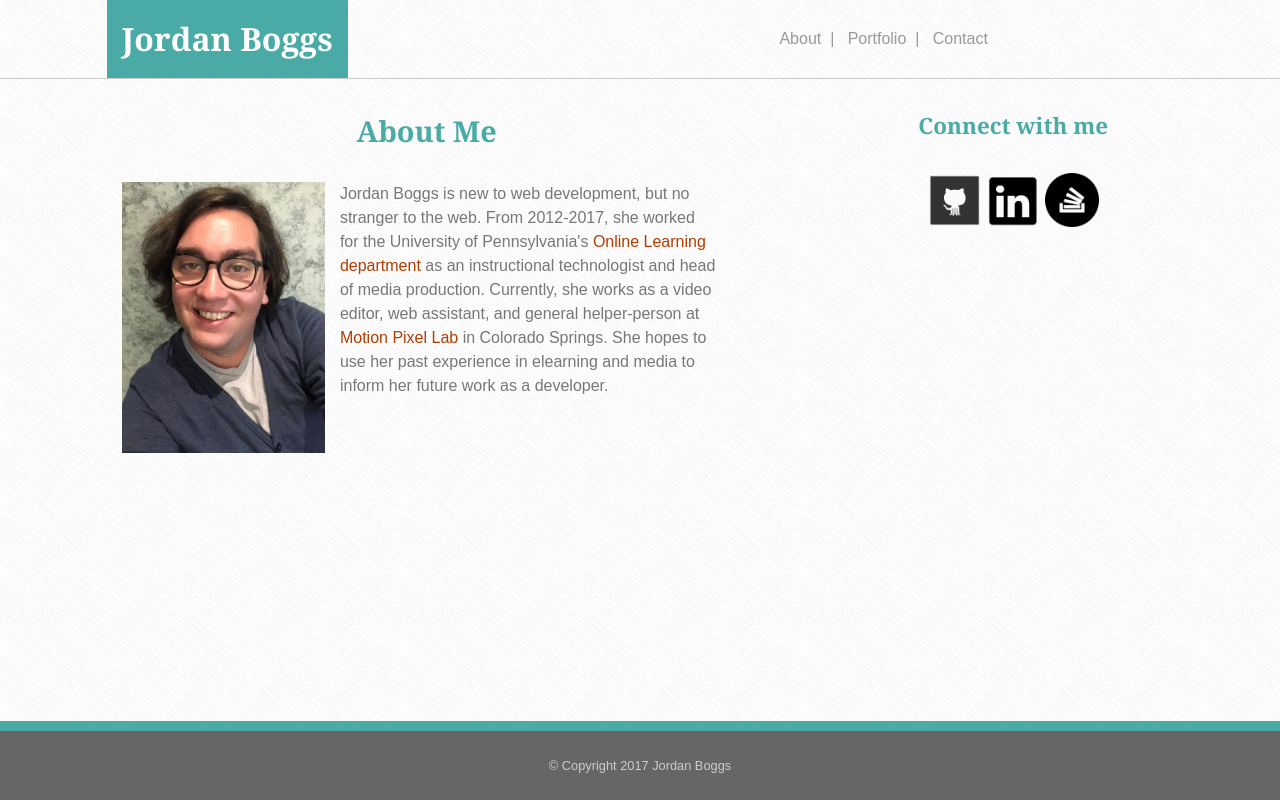
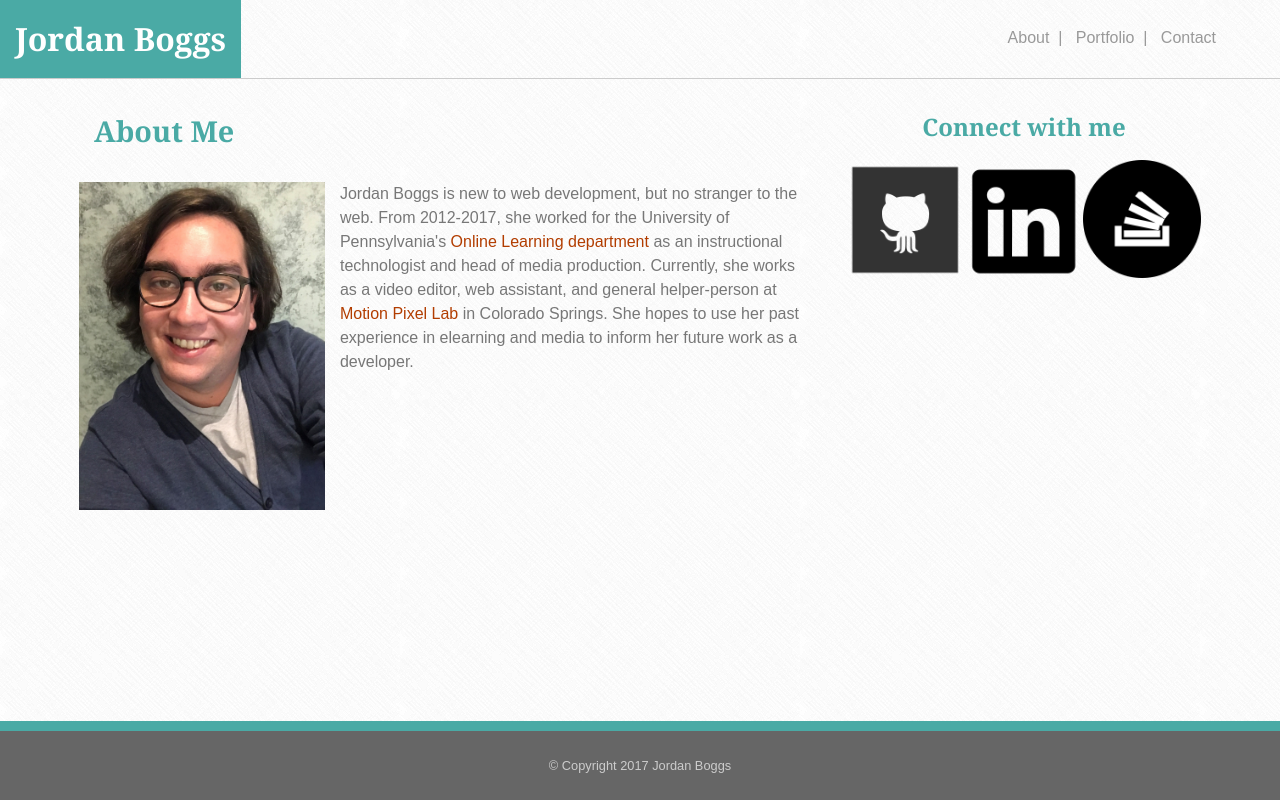
Before and after one commit to jordanboggs/Responsive-Portfolio, a plain HTML site: page index.html in a window 1280 px wide. Drawn offline with Linux system fonts and the light colour scheme.

Commit message:
Much much closer to spec

```diff
--- a/assets/css/style.css
+++ b/assets/css/style.css
@@ -2,6 +2,9 @@
   box-sizing: border-box;
 }
 
+body {
+  width: 100%;
+}
 .container {
   margin-bottom: 50px;
 }
@@ -17,11 +20,6 @@
   padding: 15px;
 }
 
-/* For mobile phones: */
-[class*="col-"] {
-  width: 100%;
-}
-
 #logo {
   font-size: 2em;
 }
@@ -30,12 +28,92 @@
   text-align: center;
 }
 
+#menu a {
+  color: #999999;
+  text-decoration: none;
+}
+
 .connect {
   margin-bottom: 5%;
 }
 
-@media only screen and (min-width: 768px) {
-  /* For tablets: */
+.main h2 {
+  color: #4aaaa5;
+  font-size: 1.8em;
+  font-family: 'Georgia', Times, Times New Roman, serif;
+  font-weight: bold;
+  text-align: center;
+}
+
+#logo {
+  background-color: #4aaaa5;
+  font-family: 'Georgia', Times, Times New Roman, serif;
+  font-weight: bold;
+  text-align: center;
+  color: #ffffff;
+  /* width: fit-content; */
+  /* position: absolute;
+  left: 0; */
+}
+
+
+@media only screen and (min-width: 1px) {
+  .col-xs-0 {width: 0%;}
+  .col-xs-1 {width: 8.33%;}
+  .col-xs-2 {width: 16.66%;}
+  .col-xs-3 {width: 25%;}
+  .col-xs-4 {width: 33.33%;}
+  .col-xs-5 {width: 41.66%;}
+  .col-xs-6 {width: 50%;}
+  .col-xs-7 {width: 58.33%;}
+  .col-xs-8 {width: 66.66%;}
+  .col-xs-9 {width: 75%;}
+  .col-xs-10 {width: 83.33%;}
+  .col-xs-11 {width: 91.66%;}
+  .col-xs-12 {width: 100%;}
+  .container {width: 90%; margin-left: 5%;}
+  #logo: {text-align: center;
+          width: 100%;
+         }
+  #menu {margin: 5px 0 5px 0;
+         padding-right: 0%;
+         text-align: center;
+         /* width: 100%; */
+         /* float: right; */
+         /* margin: 0 5%; */
+        }
+  #bio-img {padding: 0 5px;
+            margin: 0;}
+  #connect-with-me {font-size: 1.2em;}
+}
+
+@media only screen and (min-width: 641px) {
+  .col-sm-0 {width: 0%;}
+  .col-sm-1 {width: 8.33%;}
+  .col-sm-2 {width: 16.66%;}
+  .col-sm-3 {width: 25%;}
+  .col-sm-4 {width: 33.33%;}
+  .col-sm-5 {width: 41.66%;}
+  .col-sm-6 {width: 50%;}
+  .col-sm-7 {width: 58.33%;}
+  .col-sm-8 {width: 66.66%;}
+  .col-sm-9 {width: 75%;}
+  .col-sm-10 {width: 83.33%;}
+  .col-sm-11 {width: 91.66%;}
+  .col-sm-12 {width: 100%;}
+  .container {width: 90%; margin-left: 5%;}
+  #section-header {text-align: center;}
+  #logo {width: fit-content;}
+  #menu {margin: 5px 0 5px 0;
+         padding-right: 0%;
+         text-align: right;
+        }
+  #bio-img {padding: 0 5px;
+            /* margin-left: 16.66%;} */
+  #connect-with-me {font-size: 1.2em;}
+}
+
+@media only screen and (min-width: 769px) {
   .col-m-0 {width: 0%;}
   .col-m-1 {width: 8.33%;}
   .col-m-2 {width: 16.66%;}
@@ -49,15 +127,23 @@
   .col-m-10 {width: 83.33%;}
   .col-m-11 {width: 91.66%;}
   .col-m-12 {width: 100%;}
+  .container {width: 80%; margin-left: 10%;}
+  #section-header {text-align: left;}
   #logo {font-size: 1.4em;}
   #menu {margin: 5px 0 5px 0;
          padding-right: 8.33%;
-         text-align: right;}
-  #bio-img {padding: 0 5px;}
+         text-align: right;
+         float: right;
+         margin: 0 5%;}
+  img {margin-left: 8.33%}
+  #bio-img {padding: 0 5px;
+            margin-left: 0;}
+  #connect-with-me {font-size: 1.2em;}
+
 }
 
 
-@media only screen and (min-width: 980px) {
+@media only screen and (min-width: 981px) {
   /* For desktop: */
   .col-1 {width: 8.33%;}
   .col-2 {width: 16.66%;}
@@ -71,13 +157,16 @@
   .col-10 {width: 83.33%;}
   .col-11 {width: 91.66%;}
   .col-12 {width: 100%;}
-  .main {margin-left: 8.33%;}
-  .connect {margin-left: 8.33%;}
+  .container {width: 90%; margin: 0 5%;}
   #logo {font-size: 2em;
-         margin-left: 8.33%;}
-  #menu {padding: 22px 0 22px 0;
-         text-align: right;}
+         /* margin-left: 8.33%;*/}
+  #menu {padding: 2% 0;
+         text-align: right;
+         float: right;
+         margin: 0 5%;}
   #bio-img {margin: 0;}
+  .connect img {margin-left: 0;}
+  #connect-with-me {font-size: 1.5em;}
 }
 
 
@@ -99,25 +188,16 @@ header {
   border: solid;
   border-color: #cccccc;
   border-width: 0px 0px 1px 0px;
+  width: 100%;
+  position: relative;
 }
 
-#logo {
-  background-color: #4aaaa5;
-  font-family: 'Georgia', Times, Times New Roman, serif;
-  font-weight: bold;
-  text-align: center;
-  color: #ffffff;
-  width: fit-content
-}
 
 #menu {
   font-size: 1em;
 }
 
-#menu a {
-  color: #999999;
-  text-decoration: none;
-}
+
 
 .row a {
   text-decoration: none;
@@ -134,13 +214,7 @@ header {
   /* background-color: #ffffff; */
 }
 
-.main h2 {
-  color: #4aaaa5;
-  font-size: 1.8em;
-  font-family: 'Georgia', Times, Times New Roman, serif;
-  font-weight: bold;
-  text-align: center;
-}
+
 
 .connect {
   /* background-color: #ffffff; */
@@ -157,7 +231,8 @@ header {
 }
 
 .connect img {
-  width: 54px;
+  /* margin: 0; */
+  padding: 0;
 }
 
 .connect ul {
--- a/index.html
+++ b/index.html
@@ -9,8 +9,8 @@
 </head>
 <body>
   <header class="row header">
-    <h1 id="logo" class="col-3 col-m-4">Jordan Boggs</h1>
-    <nav id="menu" class="col-6 col-m-8">
+    <h1 id="logo" class="col-3 col-m-4 col-sm-3 col-xs-12">Jordan Boggs</h1>
+    <nav id="menu" class="col-6 col-m-7 col-sm-6 col-xs-12">
       <a href="index.html">About&nbsp;&nbsp;|&nbsp;&nbsp;</a>
       <a href="portfolio.html">Portfolio&nbsp;&nbsp;|&nbsp;&nbsp; </a>
       <a href="contact.html">Contact</a>
@@ -18,26 +18,24 @@
   </header>
   <div class="container">
     <div class="row">
-      <section class="main col-6 col-m-12">
+      <section class="main col-8 col-m-7 col-sm-12 col-xs-12">
         <div class="row">
-          <h2 class="col-12">About Me</h2>
+          <h2 id="section-header" class="col-12 col-m-12 col-sm-12 col-xs-12">About Me</h2>
         </div>
         <div class="row">
-          <img id="bio-img" class="col-4 col-m-3"src="assets/images/IMG_0841.JPG" alt="Jordan Boggs"/>
-          <p class="col-8 col-m-9">Jordan Boggs is new to web development, but no stranger to the web. From 2012-2017, she worked for the University of Pennsylvania's <a href="https://www.sas.upenn.edu/onlinelearning/" target="_blank">Online Learning department</a> as an instructional technologist and head of media production. Currently, she works as a video editor, web assistant, and general helper-person at <a href="http://www.motionpixel.com" target="_blank">Motion Pixel Lab</a> in Colorado Springs. She hopes to use her past experience in elearning and media to inform her future work as a developer.</p>
+          <img id="bio-img" class="col-4 col-m-12 col-sm-6 col-xs-12"src="assets/images/IMG_0841.JPG" alt="Jordan Boggs"/>
+          <p class="col-8 col-m-12 col-sm-6 col-xs-12">Jordan Boggs is new to web development, but no stranger to the web. From 2012-2017, she worked for the University of Pennsylvania's <a href="https://www.sas.upenn.edu/onlinelearning/" target="_blank">Online Learning department</a> as an instructional technologist and head of media production. Currently, she works as a video editor, web assistant, and general helper-person at <a href="http://www.motionpixel.com" target="_blank">Motion Pixel Lab</a> in Colorado Springs. She hopes to use her past experience in elearning and media to inform her future work as a developer.</p>
         </div>
         </section>
-      <aside class="connect col-3 col-m-12">
+      <aside class="connect col-4 col-m-5 col-sm-5 col-xs-6">
         <div class="row">
-          <h2 class="col-12">Connect with me</h2>
+          <h2 id="connect-with-me" class="col-12">Connect with me</h2>
         </div>
         <div class="row">
-          <div class="col-12">
-            <a href="https://github.com/preaksneview" target="_blank"><img src="assets/images/if_github_square_107105.png" alt="Github"/></a>
-            <a href="https://www.linkedin.com/in/jordan-boggs-b27b6019/" target="_blank"><img src="assets/images/if_11-linkedin_104493.png" alt="LinkedIn" /></a>
-            <a href="https://stackoverflow.com/users/8429568/jordan-boggs" target="_blank"><img src="assets/images/if_stackoverflow_287650.png" alt="StackOverflow"/></a>
-          </div>
-          </div>
+            <a href="https://github.com/preaksneview" target="_blank"><img class="col-4 col-m-3 col-sm-4 col-xs-4" src="assets/images/if_github_square_107105.png" alt="Github"/></a>
+            <a href="https://www.linkedin.com/in/jordan-boggs-b27b6019/" target="_blank"><img class="col-4 col-m-3 col-sm-4 col-xs-4" src="assets/images/if_11-linkedin_104493.png" alt="LinkedIn" /></a>
+            <a href="https://stackoverflow.com/users/8429568/jordan-boggs" target="_blank"><img class="col-4 col-m-3 col-sm-4 col-xs-4" src="assets/images/if_stackoverflow_287650.png" alt="StackOverflow"/></a>
+        </div>
       </aside>
     </div>
   </div>
```
